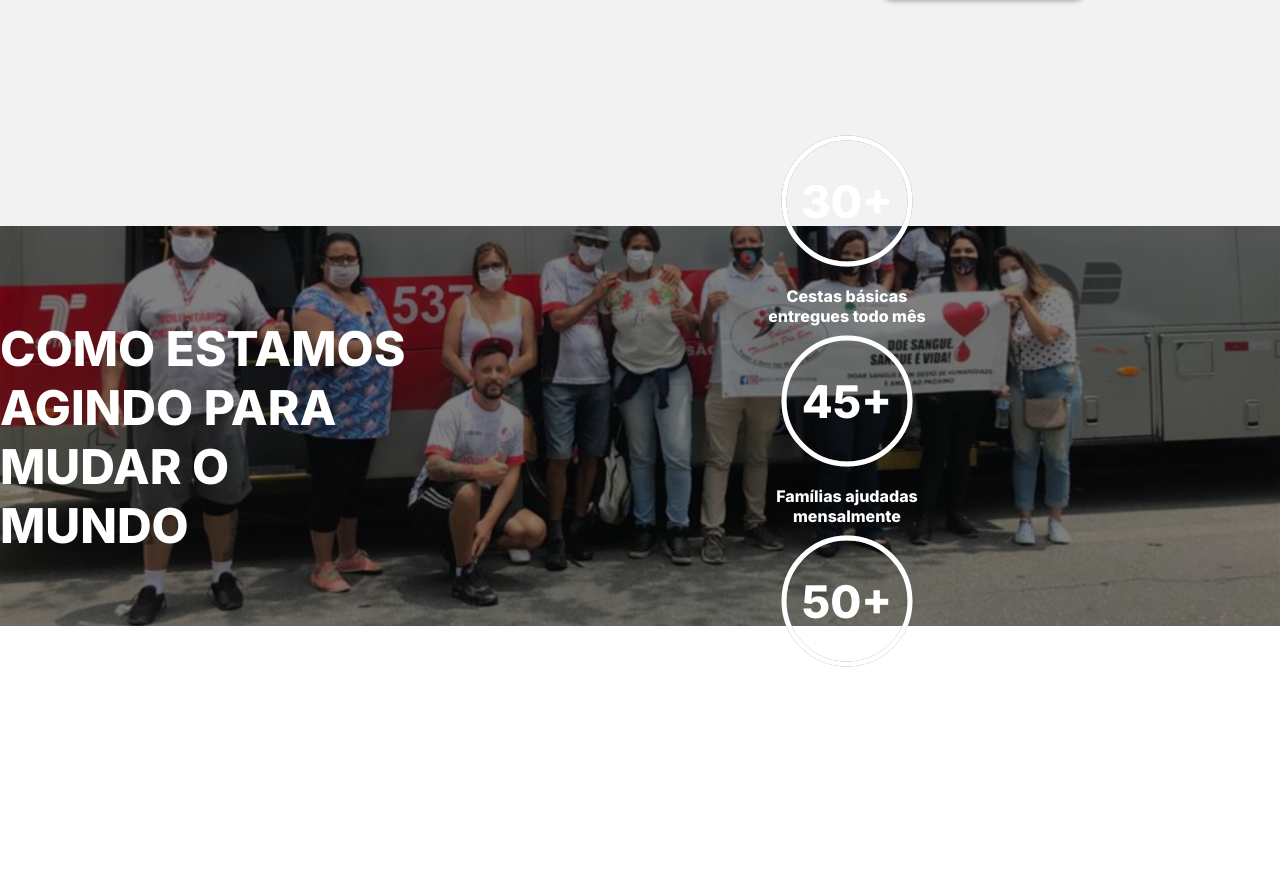
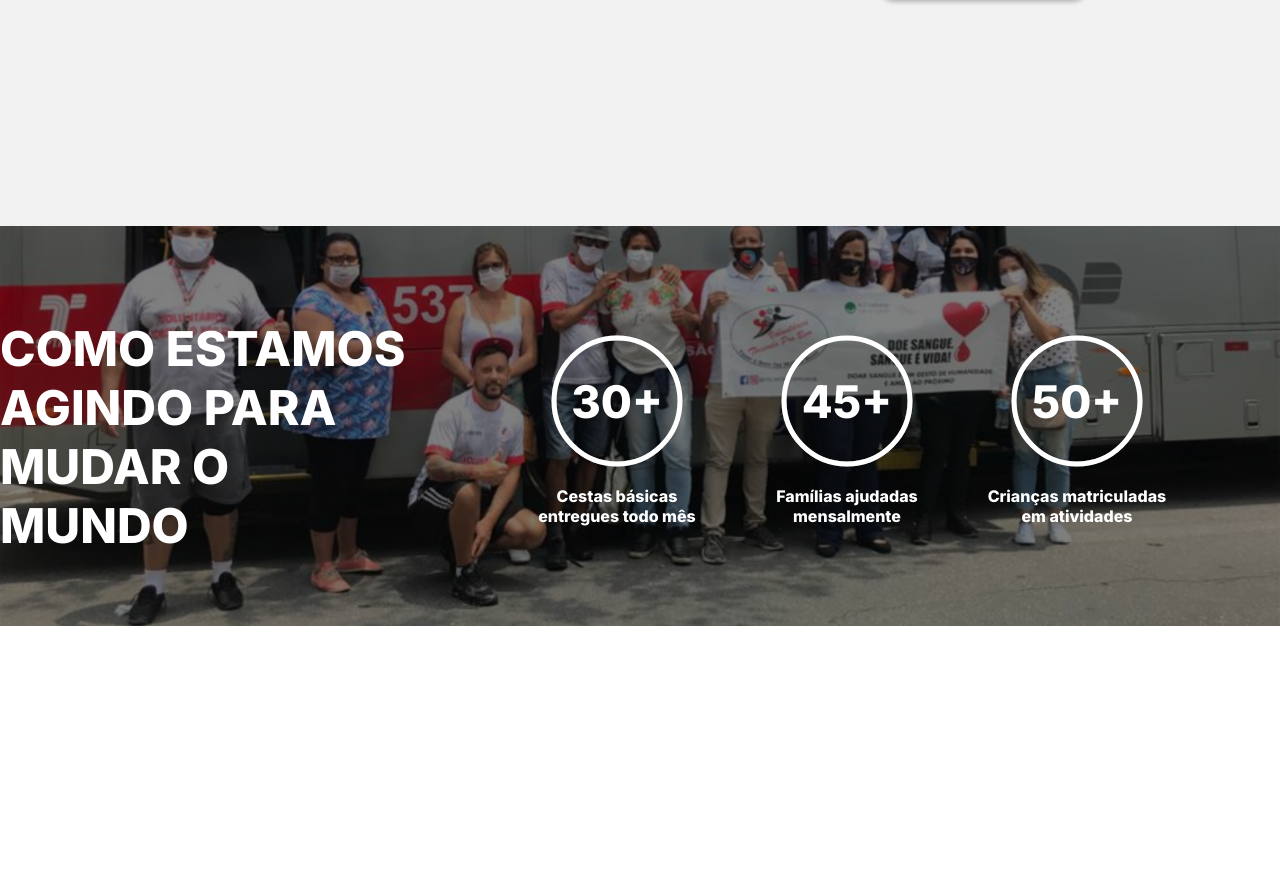
Before and after one commit to Gruposemh/front, a React (Vite) app: page / in a window 1280 px wide. Shown: the part 1206-2094 px from the top of the page. Built offline with nearby package versions, Linux system fonts and the light colour scheme.

Commit message:
style: ajustando estilo da section de estatistica

```diff
--- a/src/styles/Home/Estatistica-section/style.css
+++ b/src/styles/Home/Estatistica-section/style.css
@@ -34,3 +34,9 @@
     justify-content: center;
     align-items: center;
 }
+
+.circles-row {
+  display: flex;
+  gap: 50px;
+  justify-content: center;
+}
```
